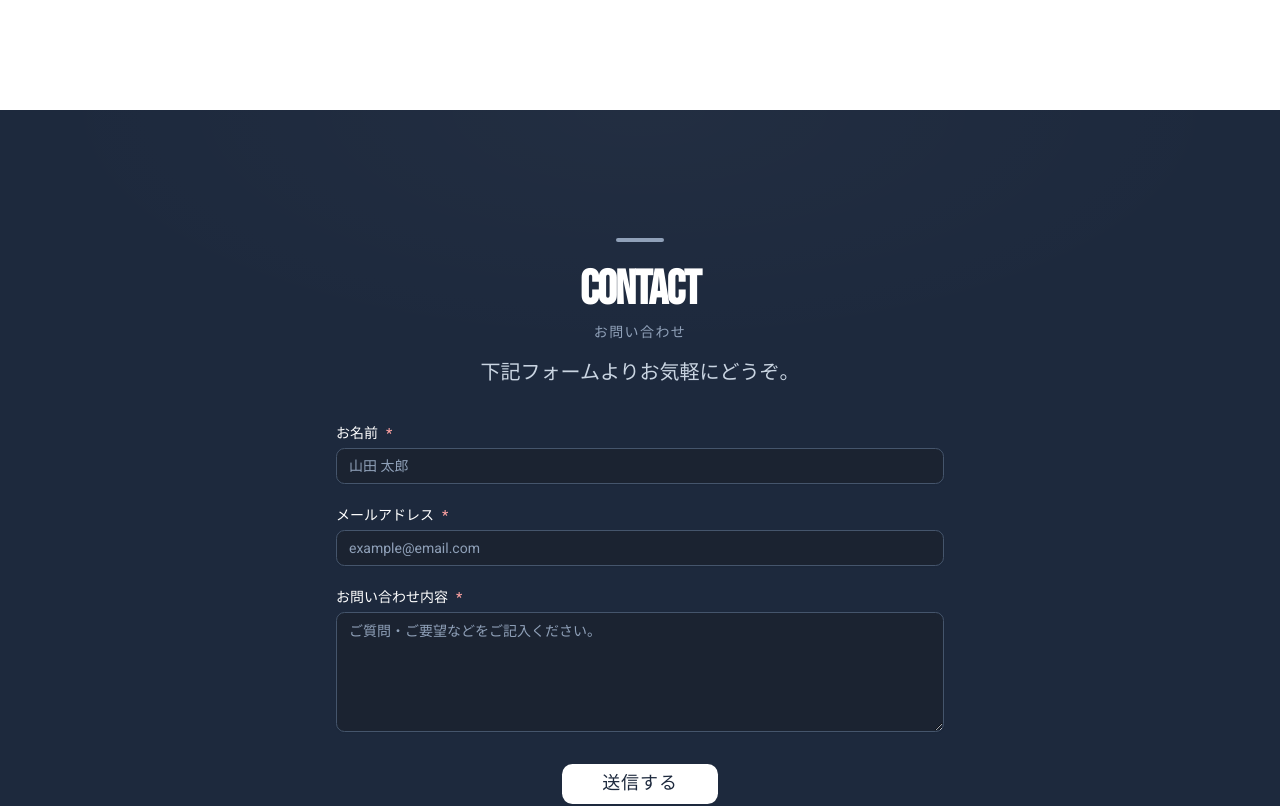
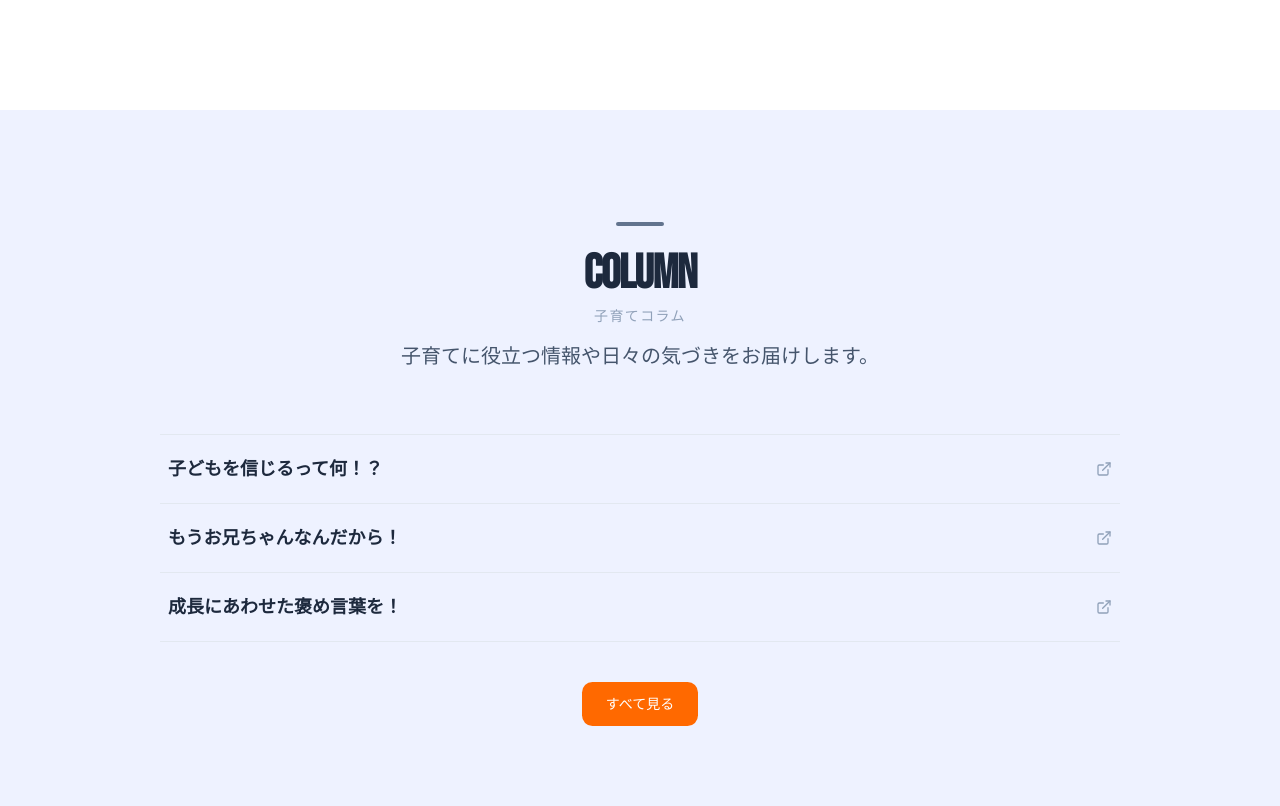
Before and after one commit to tomoyuki-11/artist-motion-new, a Next.js app: page / in a window 1280 px wide. Shown: the part 6772-7578 px from the top of the page. Built offline with nearby package versions, Linux system fonts and the light colour scheme; no server answers.

Commit message:
コラムセクションの作成

```diff
--- a/src/app/column/page.tsx
+++ b/src/app/column/page.tsx
@@ -9,23 +9,7 @@ import { Navbar } from "@/components/Navbar";
 import { useState } from "react";
 import { ExternalLink, X } from "lucide-react";
 import Link from "next/link";
-
-const COLUMNS = [
-  { url: "/column/column-no27.pdf", title: "子どもを信じるって何！？" },
-  { url: "/column/column-no26.pdf", title: "もうお兄ちゃんなんだから！" },
-  { url: "/column/column-no25.pdf", title: "成長にあわせた褒め言葉を！" },
-  {
-    url: "/column/column-no20.pdf",
-    title: "「公園遊び」どんな場所を選んでいますか？",
-  },
-  { url: "/column/column-no19.pdf", title: "「褒める習慣」をもってあげて！" },
-  {
-    url: "/column/column-no16.pdf",
-    title: "「ゲームの時間をなかなか守ってくれない。。。」",
-  },
-];
-
-type ColumnItem = (typeof COLUMNS)[number];
+import { COLUMNS, type ColumnItem } from "@/data/columns";
 
 export default function Column() {
   const [selectedColumn, setSelectedColumn] = useState<ColumnItem | null>(null);
--- a/src/app/page.tsx
+++ b/src/app/page.tsx
@@ -6,6 +6,7 @@ import { NewsSection } from "@/components/sections/NewsSection";
 import { VideosSection } from "@/components/sections/VideosSection";
 import { ServicesSection } from "@/components/sections/ServicesSection";
 import { VoiceSection } from "@/components/sections/VoiceSection";
+import { ColumnSection } from "@/components/sections/ColumnSection";
 import { ContactSection } from "@/components/sections/ContactSection";
 import { Footer } from "@/components/sections/Footer";
 import { VisitCounter } from "@/components/VisitCounter";
@@ -78,6 +79,7 @@ export default function HomePage() {
       <VideosSection />
       <ServicesSection />
       <VoiceSection />
+      <ColumnSection />
       <ContactSection />
       <Footer />
     </div>
--- /dev/null
+++ b/src/components/sections/ColumnSection.tsx
@@ -0,0 +1,114 @@
+"use client";
+
+import { useState } from "react";
+import { ExternalLink, X } from "lucide-react";
+import Link from "next/link";
+import { AnimatedSection } from "@/components/AnimatedSection";
+import { COLUMNS, type ColumnItem } from "@/data/columns";
+import {
+  Dialog,
+  DialogContent,
+  DialogClose,
+} from "@/components/ui/dialog";
+
+const PREVIEW_COUNT = 3;
+
+export function ColumnSection() {
+  const [selectedColumn, setSelectedColumn] = useState<ColumnItem | null>(null);
+
+  return (
+    <section id="column" className="bg-indigo-50 text-slate-800 py-20 md:py-28">
+      <div className="container max-w-5xl">
+        <AnimatedSection
+          animation="fade-up-lg"
+          className="text-center mb-12 md:mb-16"
+        >
+          <div className="accent-line bg-slate-500 mb-6 mx-auto" />
+          <h2 className="text-2xl md:text-4xl lg:text-5xl font-bold mb-2 text-slate-800 tracking-tight">
+            Column
+          </h2>
+          <p className="text-xs md:text-sm tracking-widest text-slate-400 font-medium mb-4">
+            子育てコラム
+          </p>
+          <p className="text-lg md:text-xl text-slate-600 max-w-xl mx-auto">
+            子育てに役立つ情報や日々の気づきをお届けします。
+          </p>
+        </AnimatedSection>
+
+        <ul className="list-none m-0 p-0 border-t border-slate-200">
+          {COLUMNS.slice(0, PREVIEW_COUNT).map((col, index) => (
+            <AnimatedSection
+              key={col.url}
+              animation="fade-up"
+              delay={index * 60}
+            >
+              <li className="border-b border-slate-200">
+                <button
+                  type="button"
+                  onClick={() => setSelectedColumn(col)}
+                  className="w-full text-left py-4 md:py-5 px-2 flex items-center justify-between gap-4 hover:bg-indigo-100/50 transition-colors"
+                >
+                  <span className="text-base md:text-lg font-semibold text-slate-800">
+                    {col.title}
+                  </span>
+                  <ExternalLink className="w-4 h-4 text-slate-400 shrink-0" />
+                </button>
+              </li>
+            </AnimatedSection>
+          ))}
+        </ul>
+
+        <div className="mt-10 text-center">
+          <Link
+            href="/column"
+            className="inline-flex items-center justify-center rounded-lg bg-orange-500 text-white px-6 py-3 text-sm font-medium hover:bg-orange-600 transition-colors"
+          >
+            すべて見る
+          </Link>
+        </div>
+      </div>
+
+      <Dialog
+        open={!!selectedColumn}
+        onOpenChange={(open) => !open && setSelectedColumn(null)}
+      >
+        <DialogContent
+          className="max-w-6xl w-[calc(100vw-2rem)] max-h-[95vh] h-[95vh] p-0 gap-0 flex flex-col overflow-hidden"
+          showCloseButton={false}
+        >
+          {selectedColumn && (
+            <>
+              <div className="shrink-0 flex items-center gap-3 pl-4 pr-2 py-3 border-b border-slate-200 bg-slate-50">
+                <h2 className="text-base font-bold text-slate-800 truncate min-w-0 flex-1">
+                  {selectedColumn.title}
+                </h2>
+                <a
+                  href={selectedColumn.url}
+                  target="_blank"
+                  rel="noopener noreferrer"
+                  className="inline-flex items-center gap-1 text-sm text-slate-600 hover:text-slate-800 shrink-0"
+                >
+                  <ExternalLink className="w-4 h-4" />
+                  新しいタブで開く
+                </a>
+                <DialogClose
+                  className="flex items-center justify-center w-10 h-10 rounded-full bg-slate-200 text-slate-700 hover:bg-slate-300 hover:text-slate-900 transition-colors focus:outline-none focus:ring-2 focus:ring-slate-400 focus:ring-offset-2 shrink-0"
+                  aria-label="閉じる"
+                >
+                  <X className="w-6 h-6" />
+                </DialogClose>
+              </div>
+              <div className="flex-1 min-h-0 bg-slate-100">
+                <iframe
+                  title={selectedColumn.title}
+                  src={`${selectedColumn.url}#navpanes=0&view=Fit`}
+                  className="w-full h-full"
+                />
+              </div>
+            </>
+          )}
+        </DialogContent>
+      </Dialog>
+    </section>
+  );
+}
--- /dev/null
+++ b/src/data/columns.ts
@@ -0,0 +1,19 @@
+export type ColumnItem = {
+  url: string;
+  title: string;
+};
+
+export const COLUMNS: ColumnItem[] = [
+  { url: "/column/column-no27.pdf", title: "子どもを信じるって何！？" },
+  { url: "/column/column-no26.pdf", title: "もうお兄ちゃんなんだから！" },
+  { url: "/column/column-no25.pdf", title: "成長にあわせた褒め言葉を！" },
+  {
+    url: "/column/column-no20.pdf",
+    title: "「公園遊び」どんな場所を選んでいますか？",
+  },
+  { url: "/column/column-no19.pdf", title: "「褒める習慣」をもってあげて！" },
+  {
+    url: "/column/column-no16.pdf",
+    title: "「ゲームの時間をなかなか守ってくれない。。。」",
+  },
+];
```
